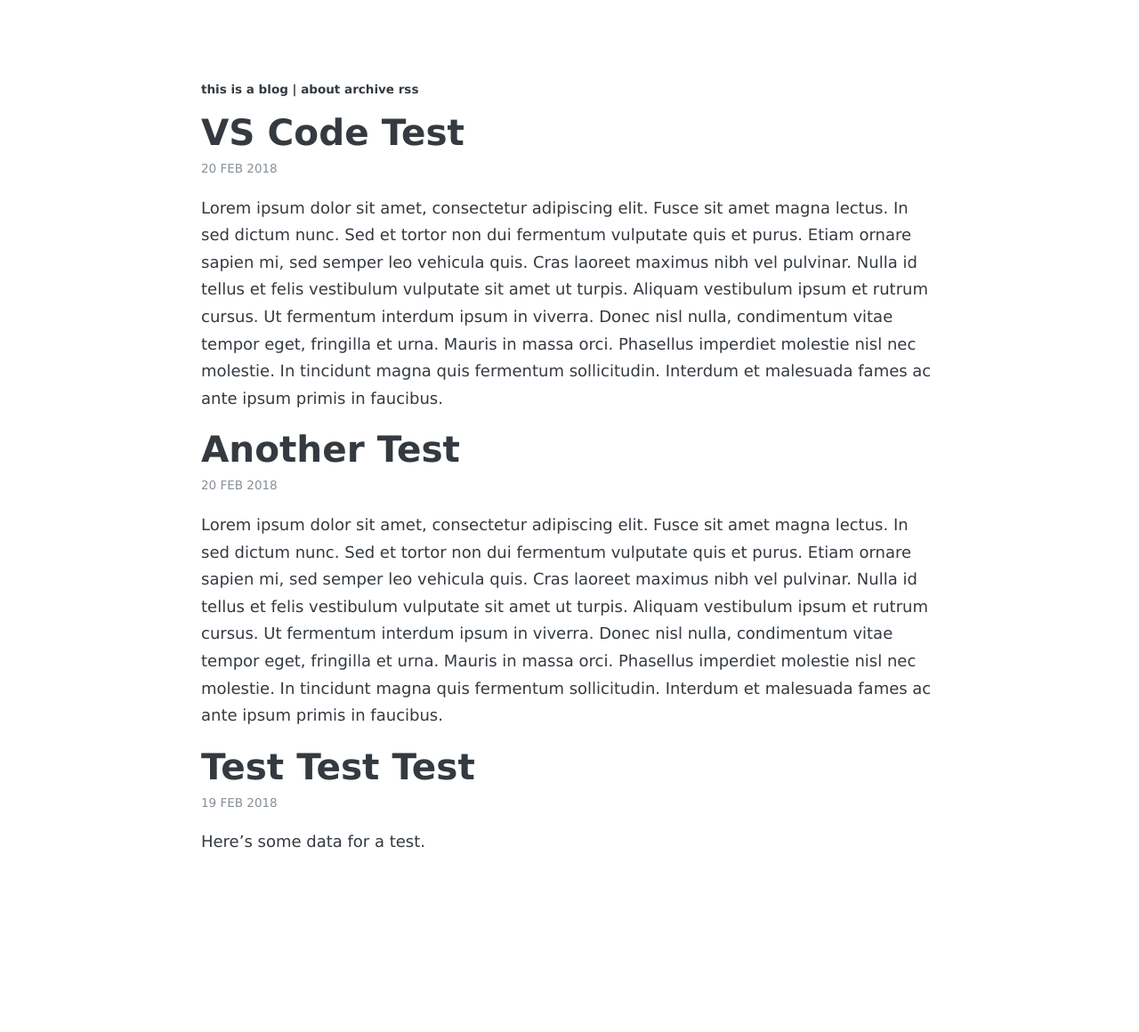
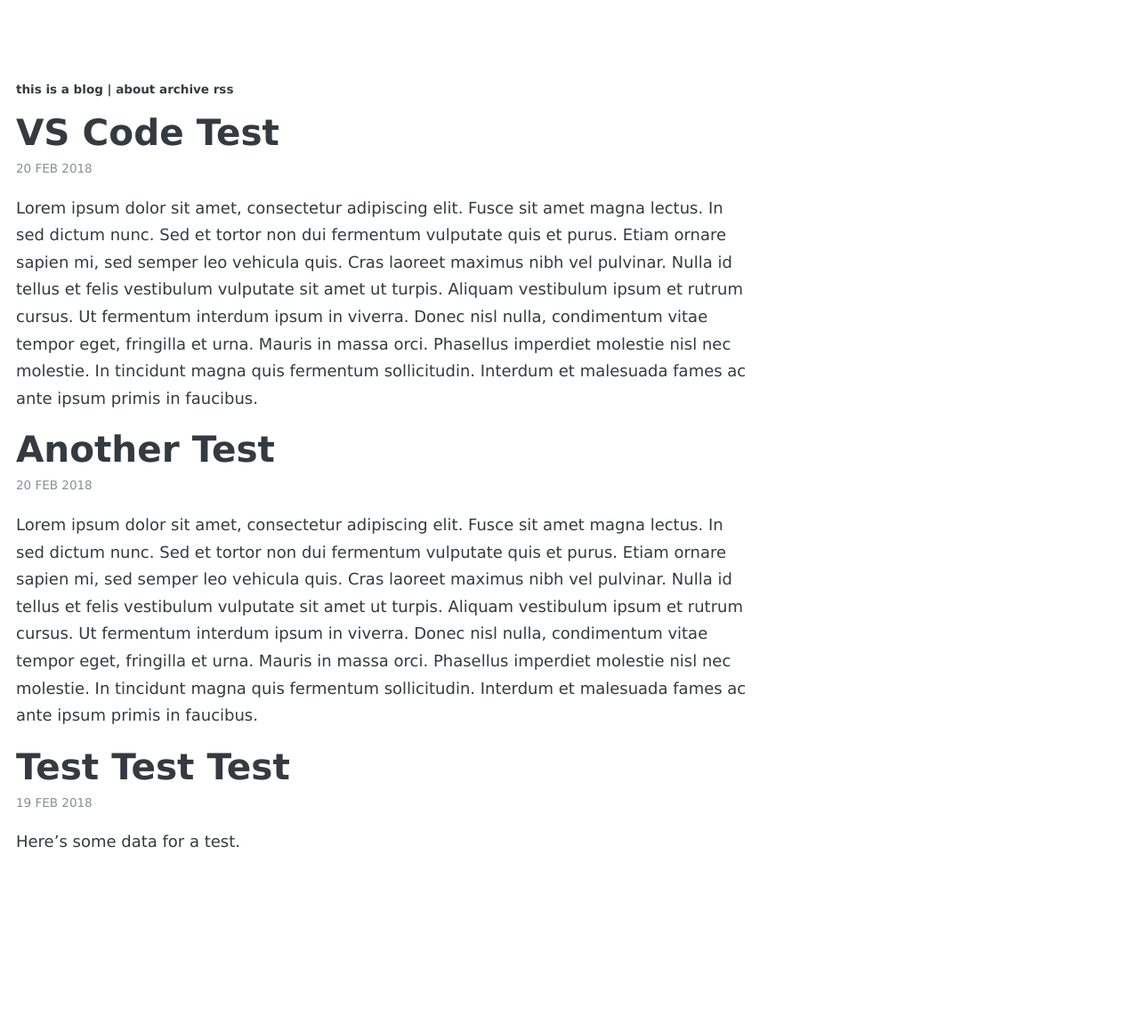
Before and after one commit to thisisamatthew/thisisamatthew.github.io, a Jekyll site: the page built from index.html, in a window 1280 px wide. Shown: the whole page at 89% size. Built offline with Jekyll 4.4.1, drawn with Linux system fonts in a browser that asks for light colours; some web fonts are replaced; the list of posts is cut into pages by our own code.

Commit message:
Update _site.scss

```diff
--- a/_sass/_site.scss
+++ b/_sass/_site.scss
@@ -20,7 +20,7 @@ body {
 .content-container {
   max-width: 48rem;
   padding: 5rem 1rem;
-  margin: auto;
+  margin-left: calc(100vw - 100%);
 
   @media (max-width: 48rem){
     padding: 2rem 1.3rem;
```
